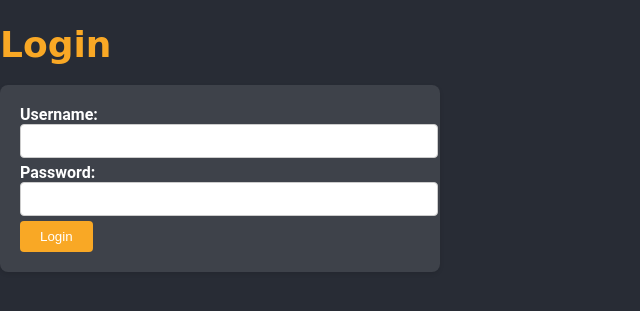
After one commit to Portfolio-Pursuit/StockGapVisualizer, a Flask app: page /login in a window 1280 px wide. The commit adds this page. Shown: the top 311 px of the page, without its empty margins (0-640 px from the left). Run offline with Flask 3, Linux system fonts and the light colour scheme; parts of the project's set-up code (start-up, migrations or seed data) failed here and were passed over.

Commit message:
added new dashboard and login page

```diff
--- a/app.py
+++ b/app.py
@@ -1,6 +1,6 @@
 # app.py
 
-from flask import Flask, render_template, request, jsonify, url_for
+from flask import Flask, redirect, Response, render_template, request, jsonify, url_for, session, abort
 import yfinance as yf
 import pandas as pd
 import plotly.graph_objs as go
@@ -8,9 +8,9 @@ from flask_caching import Cache
 import plotly.express as px
 from datetime import datetime
 from concurrent.futures import ThreadPoolExecutor
-from flask import Response
 
 app = Flask(__name__)
+app.secret_key = 'your_secret_key_here'  # Replace with a strong secret key
 cache = Cache(app, config={'CACHE_TYPE': 'simple', 'CACHE_DEFAULT_TIMEOUT': 3600})  # Cache for 1 hour
 
 sp500 = pd.read_html(r'https://en.wikipedia.org/wiki/List_of_S%26P_500_companies')[0]['Symbol']
@@ -18,6 +18,39 @@ sp500 = pd.read_html(r'https://en.wikipedia.org/wiki/List_of_S%26P_500_companies
 @app.route('/landing')
 def index():
     return render_template('index.html')
+
+@app.route('/login', methods=['GET', 'POST'])
+def login():
+    if request.method == 'POST':
+        # Handle login logic here (e.g., check credentials)
+        username = request.form['username']
+        password = request.form['password']
+        # Example: Check if the username and password are correct
+        if username == 'your_username' and password == 'your_password':
+            # Store authentication status in the session
+            session['authenticated'] = True
+            return redirect(url_for('dashboard'))
+
+        # Display an error message for an incorrect login
+        error_message = 'Invalid username or password'
+        return render_template('login.html', error_message=error_message)
+
+    # If it's a GET request, render the login form
+    return render_template('login.html')
+
+@app.route('/logout')
+def logout():
+    # Clear the authentication status from the session
+    session.pop('authenticated', None)
+    return redirect('/login')
+
+@app.route('/dashboard')
+def dashboard():
+    # Check if the user is authenticated
+    if not session.get('authenticated'):
+        return redirect('/login')
+
+    return render_template('dashboard.html')
 
 @app.route('/get_current_price')
 def get_current_price():
--- /dev/null
+++ b/static/loginStyle.css
@@ -0,0 +1,82 @@
+/* static/loginStyle.css */
+
+body {
+    margin: 0;
+    padding: 0;
+    background-color: #282c35;
+    color: #ffffff;
+    font-family: 'Roboto', sans-serif;
+}
+
+.container {
+    display: flex;
+    flex-direction: column;
+    align-items: center;
+    justify-content: center;
+    min-height: 100vh;
+}
+
+.form-section {
+    background-color: rgba(255, 255, 255, 0.1);
+    border-radius: 8px;
+    padding: 20px;
+    width: 80%;
+    max-width: 400px;
+    box-shadow: 0 2px 4px rgba(0, 0, 0, 0.1);
+}
+
+.title-container {
+    font-family: 'Bungee', cursive;
+    font-size: 36px;
+    color: #f9a825;
+    margin-bottom: 20px;
+}
+
+/* Responsive adjustments */
+@media screen and (max-width: 600px) {
+    .title-container {
+        font-size: 28px;
+    }
+
+    .form-section {
+        width: 90%;
+        padding: 15px;
+    }
+}
+
+.input-container {
+    display: flex;
+    flex-direction: column;
+    align-items: center; /* Center horizontally */
+    margin-bottom: 15px;
+}
+
+label {
+    font-weight: bold;
+    margin-right: 10px;
+}
+
+input[type="text"],
+input[type="password"] {
+    padding: 8px;
+    border: 1px solid #ccc;
+    border-radius: 4px;
+    margin-bottom: 5px;
+    font-size: 14px;
+    width: 100%; /* Adjust width as needed */
+}
+
+input[type="submit"] {
+    padding: 8px 20px;
+    background-color: #f9a825;
+    border: none;
+    color: #ffffff;
+    border-radius: 4px;
+    cursor: pointer;
+}
+
+.error-message {
+    font-size: 18px;
+    color: #e57373;
+    margin-top: 10px;
+}
--- a/templates/heatmap.html
+++ b/templates/heatmap.html
@@ -1,3 +1,5 @@
+<!-- templates/heatmap.html -->
+
 <!DOCTYPE html>
 <html lang="en">
 <head>
--- a/templates/index.html
+++ b/templates/index.html
@@ -1,3 +1,5 @@
+<!-- templates/index.html -->
+
 <!DOCTYPE html>
 <html lang="en">
 <head>
--- /dev/null
+++ b/templates/login.html
@@ -0,0 +1,24 @@
+<!-- templates/login.html -->
+
+<!DOCTYPE html>
+<html lang="en">
+<head>
+    <link rel="stylesheet" href="{{ url_for('static', filename='loginStyle.css') }}">
+    <meta charset="UTF-8">
+    <meta name="viewport" content="width=device-width, initial-scale=1.0">
+    <title>Login</title>
+</head>
+<body>
+    <h1 class="title-container">Login</h1>
+    <form method="POST" action="/login" class="form-section">
+        <label for="username">Username:</label>
+        <input type="text" id="username" name="username" required><br>
+        <label for="password">Password:</label>
+        <input type="password" id="password" name="password" required><br>
+        <input type="submit" value="Login">
+    </form>
+    {% if error_message %}
+        <div class="error-message">{{ error_message }}</div>
+    {% endif %}
+</body>
+</html>
--- a/templates/splash.html
+++ b/templates/splash.html
@@ -1,3 +1,5 @@
+<!-- templates/splash.html -->
+
 <!DOCTYPE html>
 <html lang="en">
 <head>
```
Also changed, not shown: static/dashboardStyle.css (added, +53 -0 lines), templates/dashboard.html (added, +23 -0 lines).
